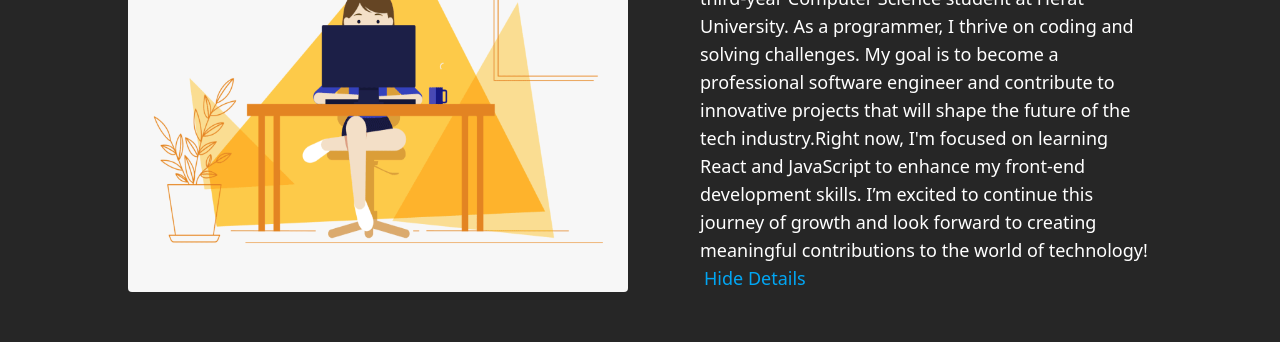
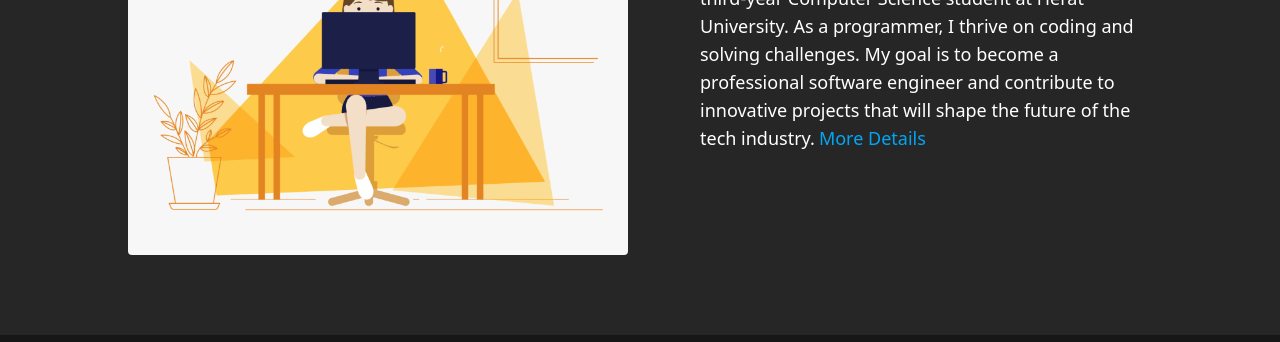
Before and after one commit to HanifaTavassoli/Portfolio-2, a React (Vite) app: page / in a window 1280 px wide. Shown: the part 1000-1342 px from the top of the page. Built offline with nearby package versions, Linux system fonts and the light colour scheme.

Commit message:
change initial value of showMore state

```diff
--- a/src/components/About.jsx
+++ b/src/components/About.jsx
@@ -1,6 +1,6 @@
 import { useState } from "react";
 function About({ animation }) {
-  const [showMore, setShowMore] = useState(true);
+  const [showMore, setShowMore] = useState(false);
   const toggleShowMore = () => {
     setShowMore((showMore) => !showMore);
   };
```
